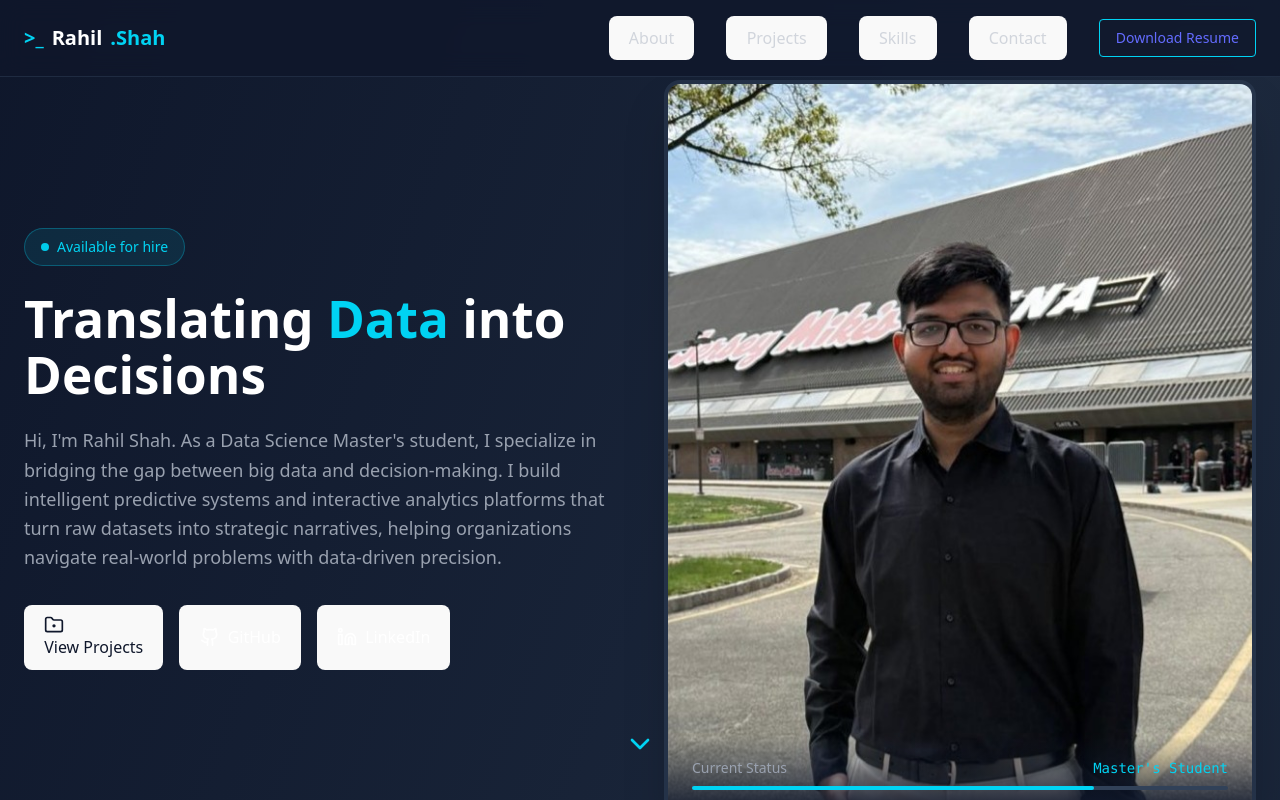
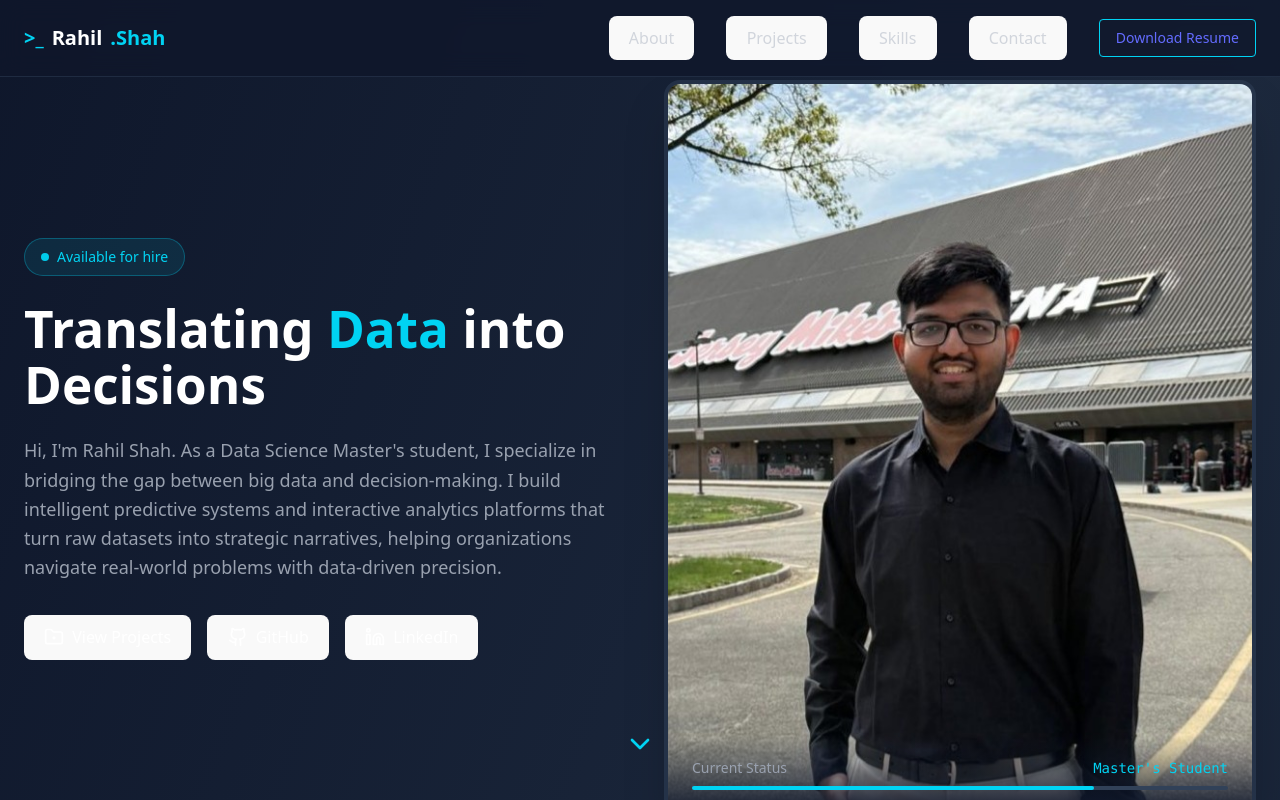
Before and after one commit to Rahilshah01/rahil-portfolio, a React (Vite) app: page / in a window 1280 px wide. Shown: the top 800 px of the page. Built offline with nearby package versions, Linux system fonts and the light colour scheme.

Commit message:
updated app.jsx

```diff
--- a/src/App.jsx
+++ b/src/App.jsx
@@ -139,7 +139,7 @@ export default function DataSciencePortfolio() {
             <div className="flex flex-wrap gap-3 sm:gap-4">
               <button
                 onClick={() => scrollToSection('projects')}
-                className="px-5 sm:px-6 py-2.5 sm:py-3 bg-cyan-400 text-slate-900 rounded-lg font-semibold hover:bg-cyan-300 transition text-sm sm:text-base"
+                className="px-5 sm:px-6 py-2.5 sm:py-3 border border-slate-600 rounded-lg font-semibold hover:border-slate-500 transition flex items-center gap-2 text-sm sm:text-base"
               >
               <FolderDot size={20} />
                 View Projects
```
